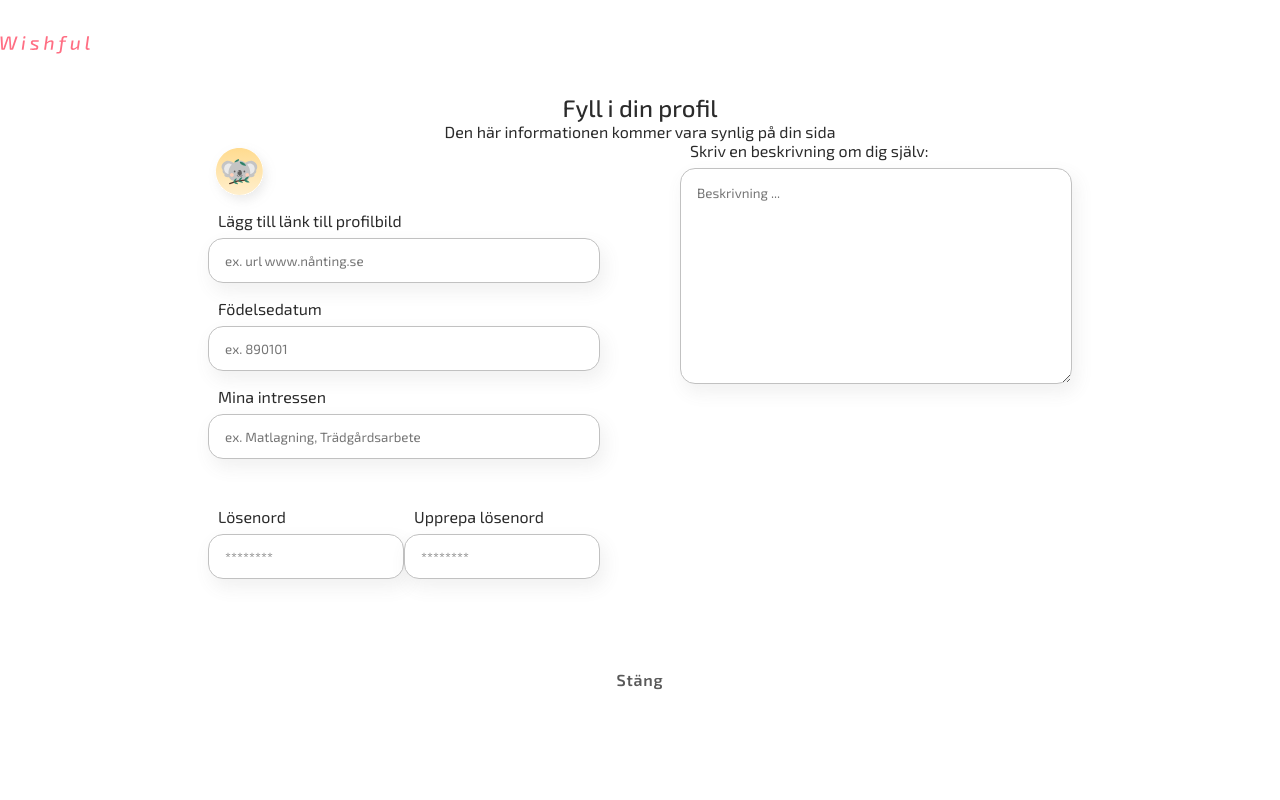
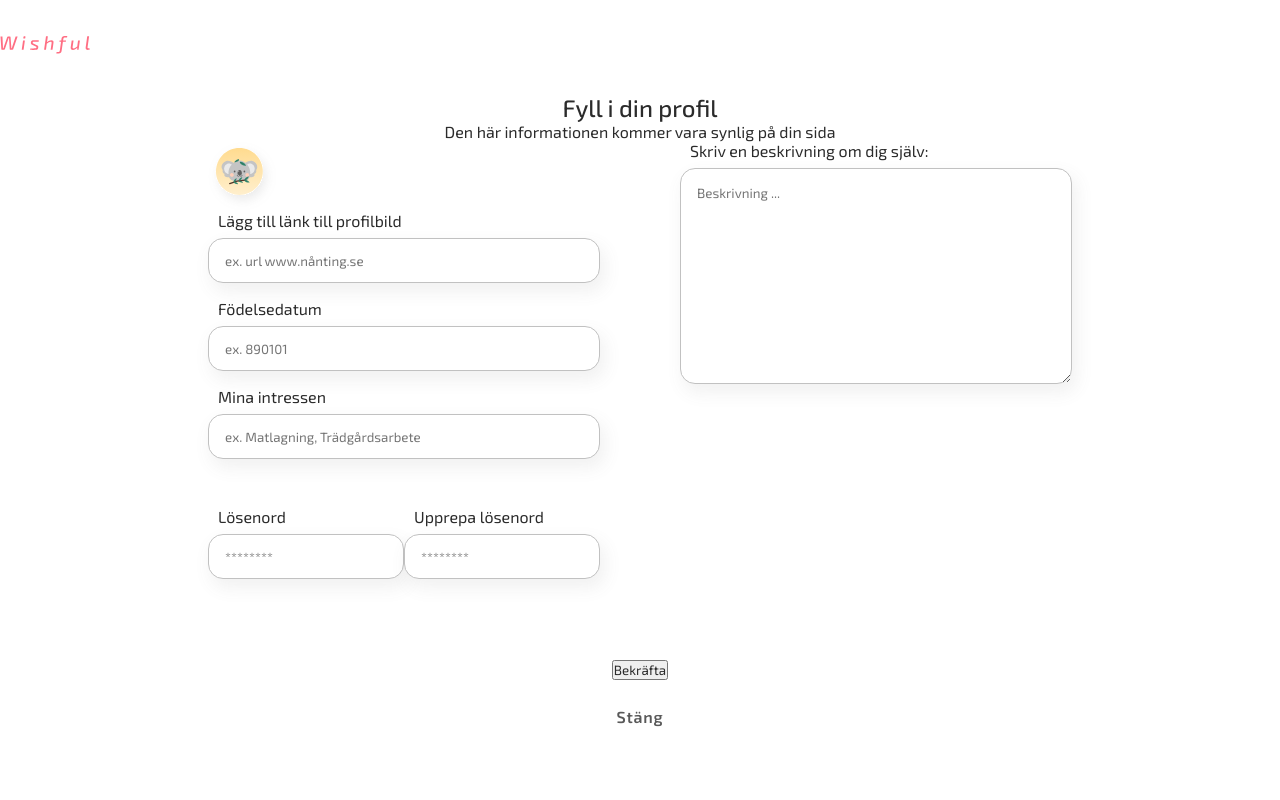
Before and after one commit to TBjargrim/wishful, a Next.js app: page /kontoinstallningar in a window 1280 px wide. Shown: the top 800 px of the page. Built offline with nearby package versions, Linux system fonts and the light colour scheme; no server answers.

Commit message:
Updates for writing to firestore

```diff
--- a/components/firestore/Write.jsx
+++ b/components/firestore/Write.jsx
@@ -7,29 +7,25 @@ const WriteToCloudFirestore = ({ type, children }) => {
   const { user } = useUser();
   console.log(user);
 
-  const sendData = () => {
+  const sendData = (e) => {
+    e.preventDefault();
+
     try {
-      firebase
-        .firestore()
-        .collection('my_information')
-        .doc(user.id)
-        .set({
-          name: 'Therese',
-        })
-        .then(alert('Success'));
+      firebase.firestore().collection('users').doc(user.id).set({
+        name: user.name,
+        email: user.email,
+        uid: user.id,
+      });
     } catch (error) {
       console.log(error);
-      alert(error);
     }
   };
 
   return (
     <>
-      {user && (
-        <Button type={type} onClick={sendData}>
-          {children}
-        </Button>
-      )}
+      <button type={type} onClick={sendData}>
+        {children}
+      </button>
     </>
   );
 };
--- a/components/shared/button/Button.jsx
+++ b/components/shared/button/Button.jsx
@@ -1,17 +1,31 @@
+import React from 'react';
 import styles from './_button.module.scss';
 
-const Button = ({ type, children }) => {
+const Button = React.forwardRef(function buttonFunction(
+  { type, children },
+  ref
+) {
   return type === 'primary' ? (
-    <button className={styles.primary}>{children}</button>
+    <button className={styles.primary} ref={ref}>
+      {children}
+    </button>
   ) : type === 'secondary' ? (
-    <button className={styles.secondary}>{children}</button>
+    <button className={styles.secondary} ref={ref}>
+      {children}
+    </button>
   ) : type === 'tertiary' ? (
-    <button className={styles.tertiary}>{children}</button>
+    <button className={styles.tertiary} ref={ref}>
+      {children}
+    </button>
   ) : type === 'transparent' ? (
-    <button className={styles.transparent}>{children}</button>
+    <button className={styles.transparent} ref={ref}>
+      {children}
+    </button>
   ) : (
-    <button className={styles.default}>{children}</button>
+    <button className={styles.default} ref={ref}>
+      {children}
+    </button>
   );
-};
+});
 
 export default Button;
--- a/firebase/useUser.js
+++ b/firebase/useUser.js
@@ -49,10 +49,10 @@ const useUser = () => {
       return;
     }
     setUser(userFromCookie);
-
+*/
     return () => {
       cancelAuthListener();
-    }; */
+    };
   }, []);
 
   return { user, logout };
--- a/pages/kontoinstallningar.js
+++ b/pages/kontoinstallningar.js
@@ -4,12 +4,30 @@ import Icon from '../components/shared/Icon';
 import styles from '../styles/_accountSettings.module.scss';
 import Link from 'next/link';
 import WriteToCloudFirestore from '../components/firestore/Write';
+import { useRouter } from 'next/router';
+
 const Settings = () => {
   const [profileImage, setProfileImage] = useState('');
   const [birthdate, setBirthdate] = useState();
   const [myInterests, setMyInterests] = useState([]);
   const [description, setDescription] = useState('');
 
+  const [collectedInformation, setCollectedInformation] = useState({});
+
+  const router = useRouter();
+
+  const redirect = (path) => {
+    setCollectedInformation({
+      ...collectedInformation,
+      profileImage,
+      birthdate,
+      myInterests,
+      description,
+    });
+    router.push(path);
+  };
+
+  console.log(collectedInformation);
 
   return (
     <div className={styles.settingWrapper}>
@@ -81,14 +99,10 @@ const Settings = () => {
           </div>
         </div>
 
-        <div className={styles.button}>
-          {/*           <Link href={'/min-profil'} passHref>
-            <a> */}
+        <div className={styles.button} onClick={() => redirect('/min-profil')}>
           <WriteToCloudFirestore type="secondary">
             Bekräfta
           </WriteToCloudFirestore>
-          {/*             </a>
-          </Link> */}
         </div>
       </form>
 
```
